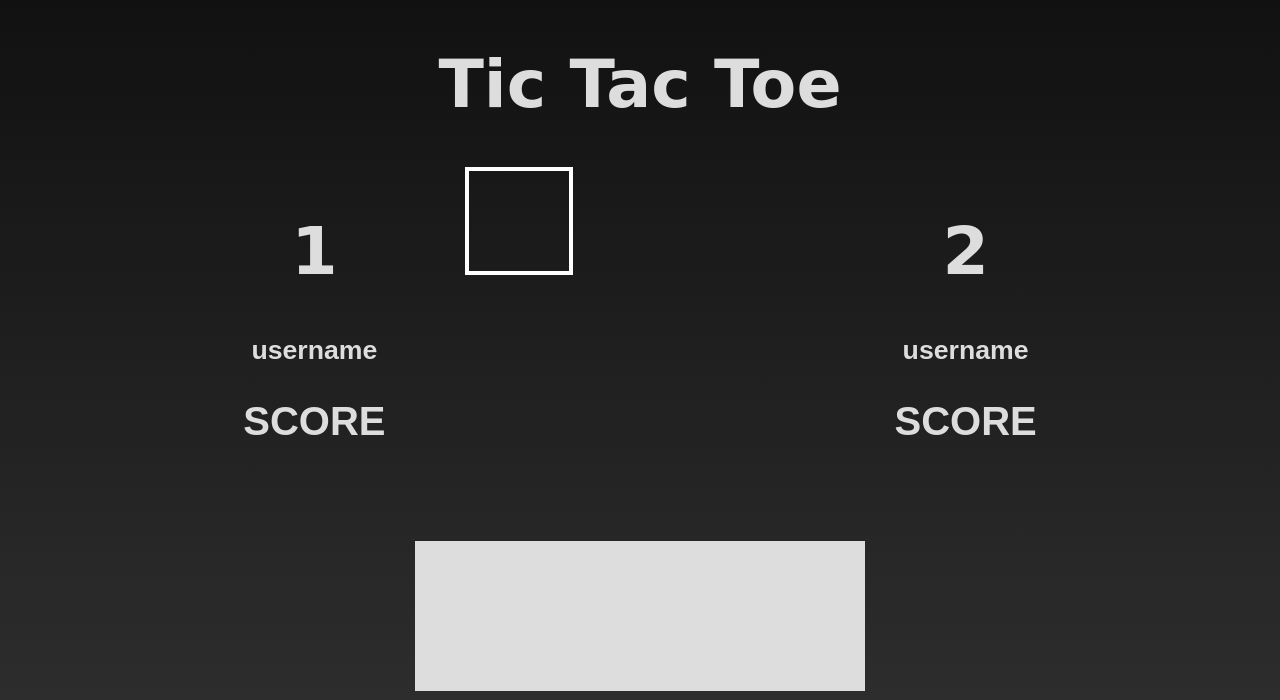
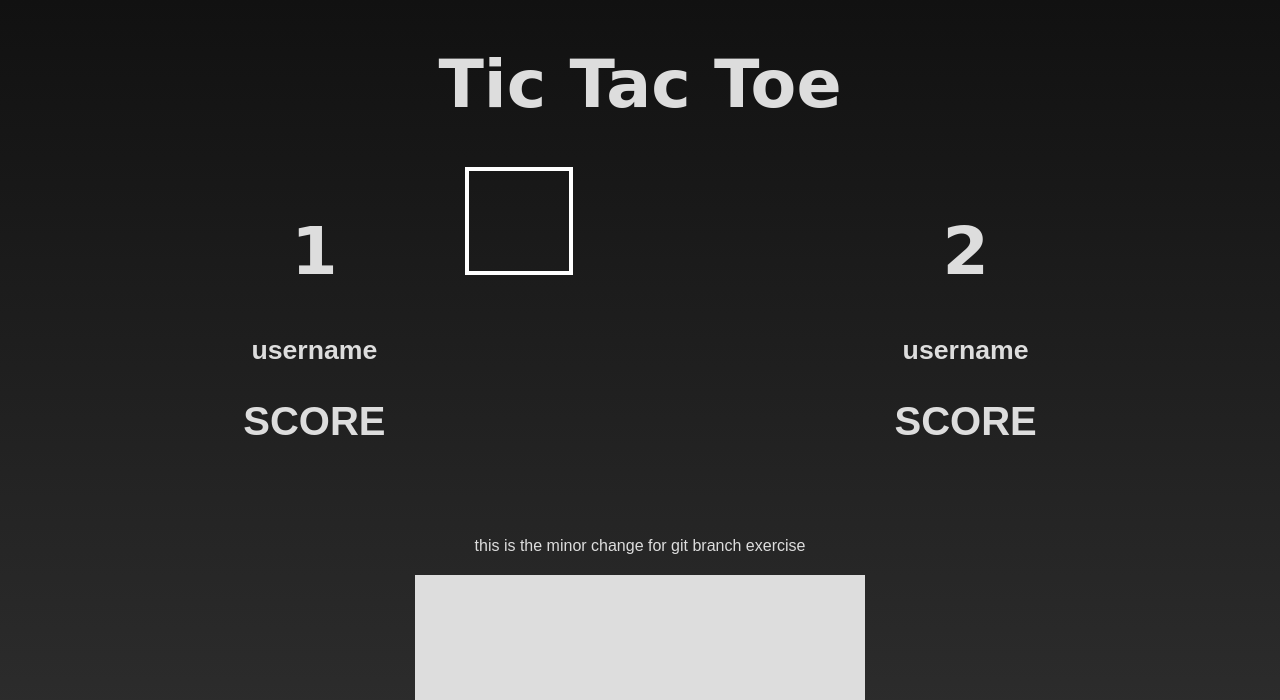
Before and after one commit to sarahlouise/tictactoe, a plain HTML site: page game.html in a window 1280 px wide. Shown: the top 700 px of the page. Drawn offline with Linux system fonts and the light colour scheme.

Commit message:
changed files on different branch

```diff
--- a/game.html
+++ b/game.html
@@ -31,7 +31,7 @@
 			</div>
 
 		</div>
-
+<p> this is the minor change for git branch exercise</p>
 		<div>
 			<input id="messages" class = "inputBox">
 			<input class="inputBox" type="text" placeholder="Go on, say hello...">
```
Also changed, not shown: images/Button-Image.jpg (added).
